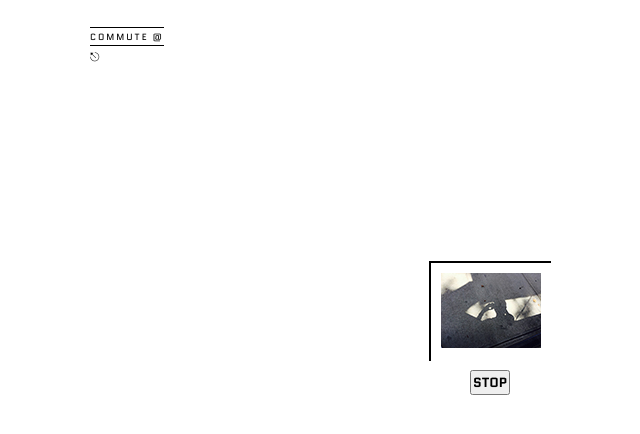
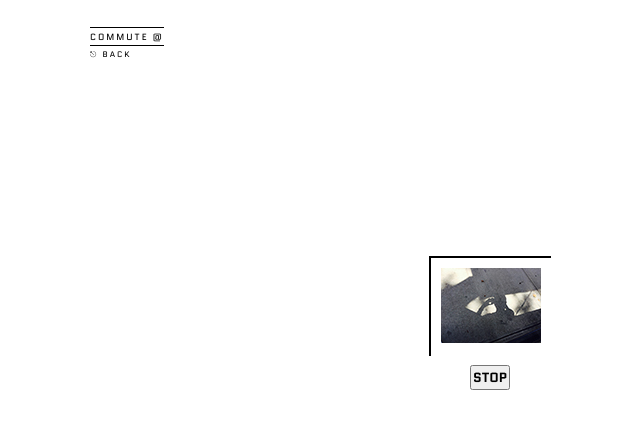
Before and after one commit to ongc366/ongc366.github.io, a plain HTML site: page notafolder/studio/spacedata/spaceFinal/page1.html in a window 1280 px wide. Shown: the whole page, without its empty margins (150-790 px from the left). Drawn offline with Linux system fonts and the light colour scheme.

Commit message:
edits again...

```diff
--- a/notafolder/studio/spacedata/spaceFinal/page1.html
+++ b/notafolder/studio/spacedata/spaceFinal/page1.html
@@ -11,7 +11,7 @@
         <div class = 'wrapper'>
             <div class = 'header'>
                 <a href = 'https://www.google.com/maps/place/Av+C%2FE+16+St/@40.729431,-73.9746577,18z/data=!4m2!3m1!1s0x89c25973d107dfdb:0x432f009c2ef56a3cl' target="_blank">COMMUTE @</a>
-                <a href = 'spaceFinal.html'><p>&#9099;</p></a>
+                <a href = 'spaceFinal.html'><p>&#9099;&nbsp;BACK</p></a>
                 <!--<h6><em>A project about the nature of departure and arrival and the projection of presence in transition.<br />E18th & Ave C</em></h6>-->
             </div>
             <div class = 'interior'>
--- a/notafolder/studio/spacedata/spaceFinal/spaceFinal.css
+++ b/notafolder/studio/spacedata/spaceFinal/spaceFinal.css
@@ -44,6 +44,7 @@ a {
 .header p{
     margin-top: 5px;
     font-size: 12px;
+    font-size: 8px;
 }
 
 /*.header h6{
--- a/notafolder/studio/spacedata/spaceFinal/spaceFinalInterior.css
+++ b/notafolder/studio/spacedata/spaceFinal/spaceFinalInterior.css
@@ -16,11 +16,6 @@ a {
     text-decoration: none;
     transition: all 0.25s ease;
     color: black;
-}
-
-.header p{
-    margin-top: 5px;
-    font-size: 12px;
 }
 
 .header a {
@@ -55,6 +50,12 @@ a {
     letter-spacing: 0.5;
 }*/
 
+.header p{
+    margin-top: 5px;
+    font-size: 12px;
+    font-size: 8px;
+}
+
 .container {
     margin: 181.5px;
     padding: 5px;
```
Also changed, not shown: notafolder/studio/spacedata/spaceFinal/spaceFinal.html (+1 -1 lines).
